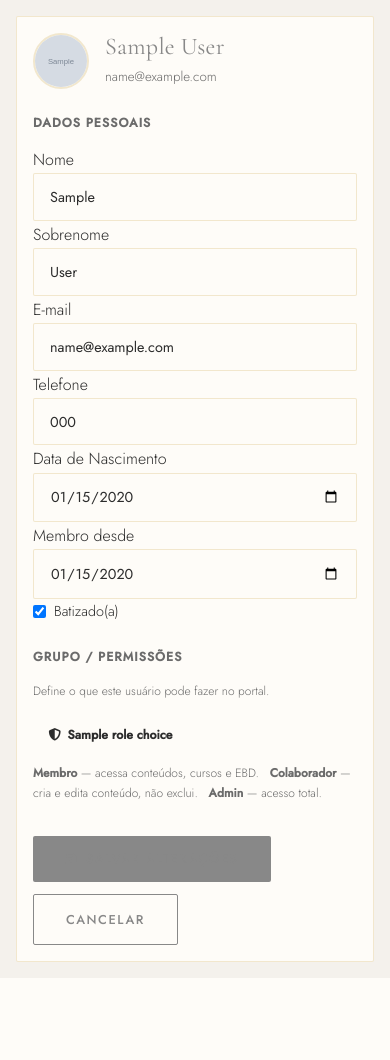
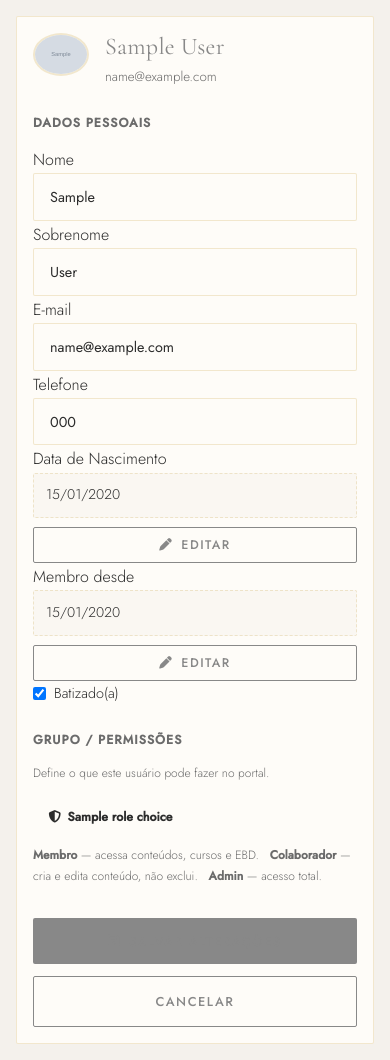
Before and after one commit to HerbertMesquitaDev/church_project, a Django app: template members/templates/members/member_form.html in a window 390 px wide. Shown: the part 115-1175 px from the top of the page. Before the commit the page ends 1077 px from the top, so only its background shows below. Run offline with Django 5.2, Linux system fonts and the light colour scheme; the template is opened without the code that fills it: most values are stand-ins (such as "Sample title", 1, 10 or a date in 2020); grey boxes marked "Sample" are stand-in pictures; parts of the project's set-up code (start-up, migrations or seed data) failed here and were passed over.

Commit message:
Profile Templates Corrigido

```diff
--- a/members/templates/members/member_form.html
+++ b/members/templates/members/member_form.html
@@ -18,23 +18,108 @@
 [data-theme="dark"] .role-pill.admin        { background:rgba(231,76,60,.1);   color:#e87c6f; border-color:rgba(231,76,60,.25); }
 [data-theme="dark"] .form-page-wrap h2,
 [data-theme="dark"] .form-page-wrap label { color:#E8E4DC !important; }
+
+.member-form-head {
+  display:flex;
+  align-items:center;
+  gap:1rem;
+  margin-bottom:1.5rem;
+}
+
+.member-avatar,
+.member-avatar-ph {
+  width:56px;
+  height:56px;
+  border-radius:50%;
+  flex-shrink:0;
+}
+
+.member-avatar { object-fit:cover; border:2px solid var(--border); }
+
+.member-avatar-ph {
+  background:var(--surface-alt);
+  display:flex;
+  align-items:center;
+  justify-content:center;
+}
+
+.member-avatar-ph i { color:var(--text-muted); font-size:1.3rem; }
+
+.member-head-title { margin:0; color:var(--navy); overflow-wrap:anywhere; }
+.member-head-mail { color:var(--text-muted); overflow-wrap:anywhere; }
+
+.editable-date-field {
+  display:flex;
+  flex-wrap:wrap;
+  gap:.6rem;
+  align-items:center;
+}
+
+.editable-date-display {
+  font-size:.88rem;
+  color:var(--text);
+  padding:.6rem .75rem;
+  border:1px dashed var(--border);
+  border-radius:var(--radius);
+  background:var(--surface-alt);
+  min-height:40px;
+  display:inline-flex;
+  align-items:center;
+}
+
+.editable-date-empty { color:var(--text-muted); }
+.editable-date-input-wrap { display:none; width:100%; }
+.editable-date-field.is-editing .editable-date-display { display:none; }
+.editable-date-field.is-editing .editable-date-input-wrap { display:block; }
+
+.member-role-help { margin-top:.6rem; display:block; }
+.member-actions { margin-top:2rem; }
+
+@media (max-width: 900px) {
+  .member-form-head {
+    align-items:flex-start;
+  }
+
+  .editable-date-field {
+    align-items:stretch;
+  }
+
+  .editable-date-display,
+  .editable-date-input-wrap,
+  .editable-date-btn {
+    width:100%;
+  }
+
+  .editable-date-btn {
+    justify-content:center;
+  }
+
+  .member-actions {
+    flex-direction:column;
+  }
+
+  .member-actions .btn {
+    width:100%;
+    justify-content:center;
+  }
+}
 </style>
 {% endblock %}
 
 {% block content %}
 <div class="form-page-wrap">
 
-  <div style="display:flex;align-items:center;gap:1rem;margin-bottom:1.5rem">
+  <div class="member-form-head">
     {% if profile.photo %}
-    <img src="{{ profile.photo.url }}" style="width:56px;height:56px;border-radius:50%;object-fit:cover;border:2px solid var(--border)">
+    <img src="{{ profile.photo.url }}" class="member-avatar">
     {% else %}
-    <div style="width:56px;height:56px;border-radius:50%;background:var(--surface-alt);display:flex;align-items:center;justify-content:center">
-      <i class="fa fa-user" style="color:var(--text-muted);font-size:1.3rem"></i>
+    <div class="member-avatar-ph">
+      <i class="fa fa-user"></i>
     </div>
     {% endif %}
     <div>
-      <h2 style="margin:0;color:var(--navy)">{{ profile.full_name }}</h2>
-      <small style="color:var(--text-muted)">{{ profile.user.email }}</small>
+      <h2 class="member-head-title">{{ profile.full_name }}</h2>
+      <small class="member-head-mail">{{ profile.user.email }}</small>
     </div>
   </div>
 
@@ -52,9 +137,27 @@
       <div class="form-group"><label>Telefone</label>
         <input type="text" name="phone" value="{{ profile.phone }}" class="form-input"></div>
       <div class="form-group"><label>Data de Nascimento</label>
-        <input type="date" name="birth_date" value="{{ profile.birth_date|date:'Y-m-d'|default:'' }}" class="form-input"></div>
+        <div class="editable-date-field" id="birthDateFieldAdmin">
+          <div class="editable-date-display {% if not profile.birth_date %}editable-date-empty{% endif %}">
+            {% if profile.birth_date %}{{ profile.birth_date|date:'d/m/Y' }}{% else %}Não informado{% endif %}
+          </div>
+          <button type="button" class="btn btn-outline btn-sm editable-date-btn" id="birthDateEditBtnAdmin"><i class="fa fa-pen"></i> Editar</button>
+          <div class="editable-date-input-wrap">
+            <input type="date" id="id_birth_date_admin" name="birth_date" value="{{ profile.birth_date|date:'Y-m-d'|default:'' }}" class="form-input">
+          </div>
+        </div>
+      </div>
       <div class="form-group"><label>Membro desde</label>
-        <input type="date" name="member_since" value="{{ profile.member_since|date:'Y-m-d'|default:'' }}" class="form-input"></div>
+        <div class="editable-date-field" id="memberSinceFieldAdmin">
+          <div class="editable-date-display {% if not profile.member_since %}editable-date-empty{% endif %}">
+            {% if profile.member_since %}{{ profile.member_since|date:'d/m/Y' }}{% else %}Não informado{% endif %}
+          </div>
+          <button type="button" class="btn btn-outline btn-sm editable-date-btn" id="memberSinceEditBtnAdmin"><i class="fa fa-pen"></i> Editar</button>
+          <div class="editable-date-input-wrap">
+            <input type="date" id="id_member_since_admin" name="member_since" value="{{ profile.member_since|date:'Y-m-d'|default:'' }}" class="form-input">
+          </div>
+        </div>
+      </div>
     </div>
     <div class="form-check-group form-group">
       <input type="checkbox" id="baptized" name="baptized" {% if profile.baptized %}checked{% endif %}>
@@ -74,16 +177,51 @@
       </label>
       {% endfor %}
     </div>
-    <small class="form-hint" style="margin-top:.6rem;display:block">
+    <small class="form-hint member-role-help">
       <strong>Membro</strong> — acessa conteúdos, cursos e EBD. &nbsp;
       <strong>Colaborador</strong> — cria e edita conteúdo, não exclui. &nbsp;
       <strong>Admin</strong> — acesso total.
     </small>
 
-    <div class="form-actions" style="margin-top:2rem">
+    <div class="form-actions member-actions">
       <button type="submit" class="btn btn-primary"><i class="fa fa-save"></i> Salvar alterações</button>
       <a href="{% url 'members_manage' %}" class="btn btn-outline">Cancelar</a>
     </div>
   </form>
 </div>
 {% endblock %}
+
+{% block extra_js %}
+<script>
+function bindEditableDateField(fieldId, buttonId, inputId) {
+  const field = document.getElementById(fieldId);
+  const button = document.getElementById(buttonId);
+  const input = document.getElementById(inputId);
+  if (!field || !button || !input) return;
+
+  function syncButton() {
+    if (field.classList.contains('is-editing')) {
+      button.innerHTML = '<i class="fa fa-times"></i> Fechar';
+    } else {
+      button.innerHTML = '<i class="fa fa-pen"></i> Editar';
+    }
+  }
+
+  button.addEventListener('click', function() {
+    field.classList.toggle('is-editing');
+    if (field.classList.contains('is-editing')) {
+      input.focus();
+      if (typeof input.showPicker === 'function') {
+        input.showPicker();
+      }
+    }
+    syncButton();
+  });
+
+  syncButton();
+}
+
+bindEditableDateField('birthDateFieldAdmin', 'birthDateEditBtnAdmin', 'id_birth_date_admin');
+bindEditableDateField('memberSinceFieldAdmin', 'memberSinceEditBtnAdmin', 'id_member_since_admin');
+</script>
+{% endblock %}
--- a/members/templates/members/profile.html
+++ b/members/templates/members/profile.html
@@ -23,11 +23,13 @@
     min-height: 40px;
     display: inline-flex;
     align-items: center;
+    overflow-wrap: anywhere;
 }
 .editable-field-empty { color: var(--text-muted); }
 .editable-field-input-wrap { display: none; width: 100%; }
 .editable-field.is-editing .editable-field-input-wrap { display: block; }
 .editable-field.is-editing .editable-field-display { display: none; }
+.editable-field-input-wrap .errorlist { margin-top: .45rem; }
 
 .profile-save-btn {
     min-height: 42px;
```
